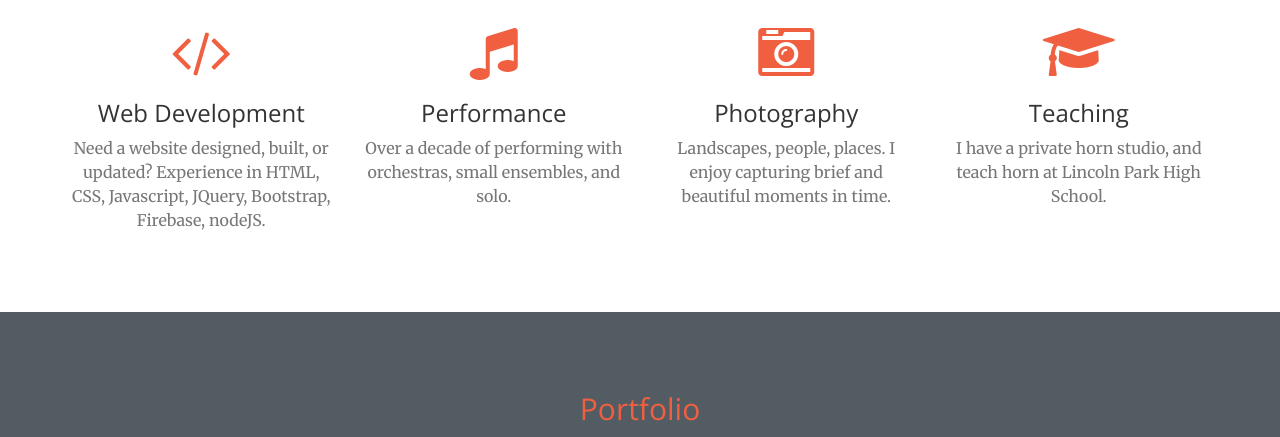
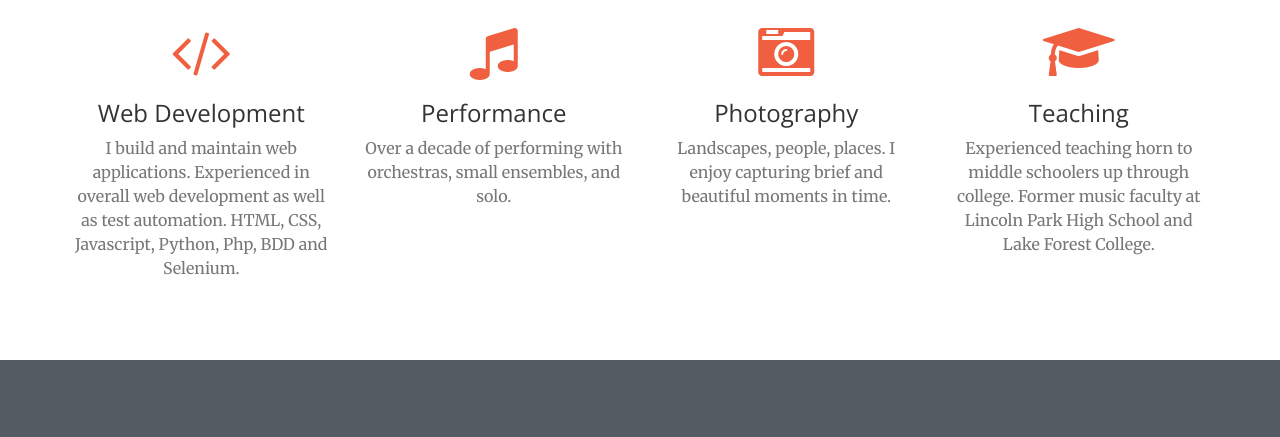
Before and after one commit to mccarthinator/mccarthy-portfolio, a website: page index.html in a window 1280 px wide. Shown: the part 1280-1717 px from the top of the page. Drawn offline with nearby package versions, Linux system fonts and the light colour scheme.

Commit message:
Update index.html

```diff
--- a/index.html
+++ b/index.html
@@ -109,8 +109,7 @@
                     <div class="service-box">
                         <i class="fa fa-4x fa-code text-primary sr-icons"></i>
                         <h3>Web Development</h3>
-                        <p class="text-muted">Need a website designed, built, or updated? Experience in HTML, CSS, Javascript, JQuery,
-                            Bootstrap, Firebase, nodeJS.</p>
+                        <p class="text-muted">I build and maintain web applications. Experienced in overall web development as well as test automation. HTML, CSS, Javascript, Python, Php, BDD and Selenium.</p>
                     </div>
                 </div>
                 <div class="col-lg-3 col-md-6 text-center">
@@ -131,7 +130,7 @@
                     <div class="service-box">
                         <i class="fa fa-4x fa-graduation-cap text-primary sr-icons"></i>
                         <h3>Teaching</h3>
-                        <p class="text-muted">I have a private horn studio, and teach horn at Lincoln Park High School.</p>
+                        <p class="text-muted">Experienced teaching horn to middle schoolers up through college. Former music faculty at Lincoln Park High School and Lake Forest College.</p>
                     </div>
                 </div>
             </div>
```
